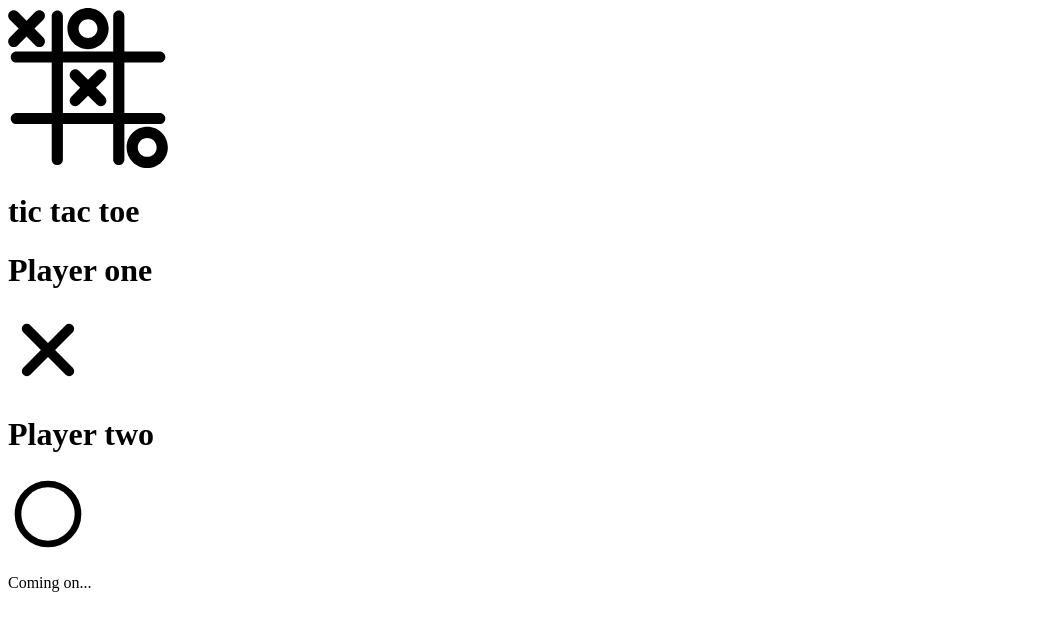
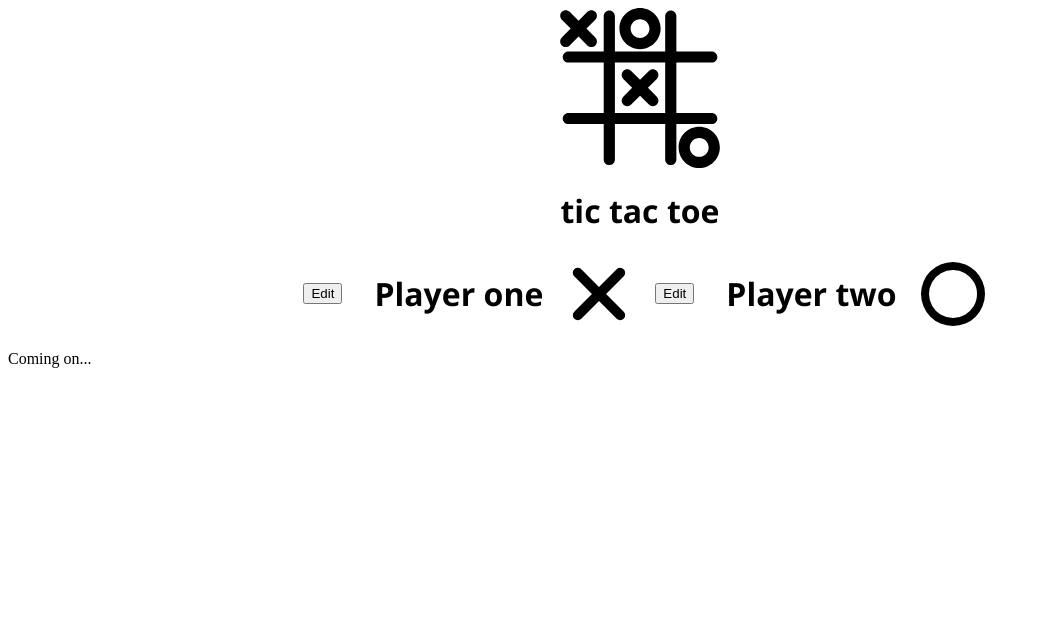
Before and after one commit to atoslandia/tic-tac-toe, a React (Vite) app: page / in a window 1280 px wide. Shown: the top 630 px of the page, without its empty margins (0-1040 px from the left). Built offline with nearby package versions, Linux system fonts and the light colour scheme.

Commit message:
add css and logic of player component

```diff
--- a/src/App.css
+++ b/src/App.css
@@ -1,3 +1,8 @@
 img {
 	width: 5rem;
 }
+
+#players {
+	display: flex;
+	justify-content: center;
+}
--- a/src/App.jsx
+++ b/src/App.jsx
@@ -1,4 +1,5 @@
 import "./App.css";
+import Player from "./components/Player";
 import xIcon from "./assets/x-icon.svg";
 import circleIcon from "./assets/circle-icon.svg";
 
@@ -6,16 +7,11 @@ function App() {
 	return (
 		<>
 			<main>
-				<div id="game-container">
-					<div id="player-one">
-						<h1>Player one</h1>
-						<img src={xIcon} alt="" />
-					</div>
-					<div id="player-two">
-						<h1>Player two</h1>
-						<img src={circleIcon} alt="" />
-					</div>
+				<div id="players">
+					<Player initialName={"Player one"} symbol={xIcon} />
+					<Player initialName={"Player two"} symbol={circleIcon} />
 				</div>
+				<div id="game"></div>
 			</main>
 			<p>Coming on...</p>
 		</>
--- /dev/null
+++ b/src/components/Player.css
@@ -0,0 +1,9 @@
+#player {
+	display: flex;
+	align-items: center;
+}
+
+#player h1,
+button {
+	margin: 0 1rem;
+}
--- /dev/null
+++ b/src/components/Player.jsx
@@ -0,0 +1,34 @@
+import "./Player.css";
+import { useState } from "react";
+
+export default function Player({ initialName, symbol }) {
+	const [playerName, setPlayerName] = useState(initialName);
+	const [isEditing, setIsEditing] = useState(false);
+
+	function editOnClick() {
+		setIsEditing(true);
+	}
+	function saveOnClick() {
+		setIsEditing(false);
+	}
+
+	let nameTitle = <h1>{playerName}</h1>;
+	let buttonCaption = <button onClick={() => editOnClick()}>Edit</button>;
+
+	function onChange(event) {
+		setPlayerName(event.target.value);
+	}
+
+	if (isEditing) {
+		buttonCaption = <button onClick={() => saveOnClick()}>Save</button>;
+		nameTitle = <input type="text" required defaultValue={playerName} onChange={onChange} />;
+	}
+
+	return (
+		<div id="player">
+			{buttonCaption}
+			{nameTitle}
+			<img src={symbol} />
+		</div>
+	);
+}
--- a/src/index.css
+++ b/src/index.css
@@ -0,0 +1,9 @@
+header {
+	display: flex;
+	flex-direction: column;
+	align-items: center;
+}
+
+h1 {
+	font-family: "Segoe UI", Tahoma, Geneva, Verdana, sans-serif;
+}
```
Also changed, not shown: src/assets/circle-icon.svg.
